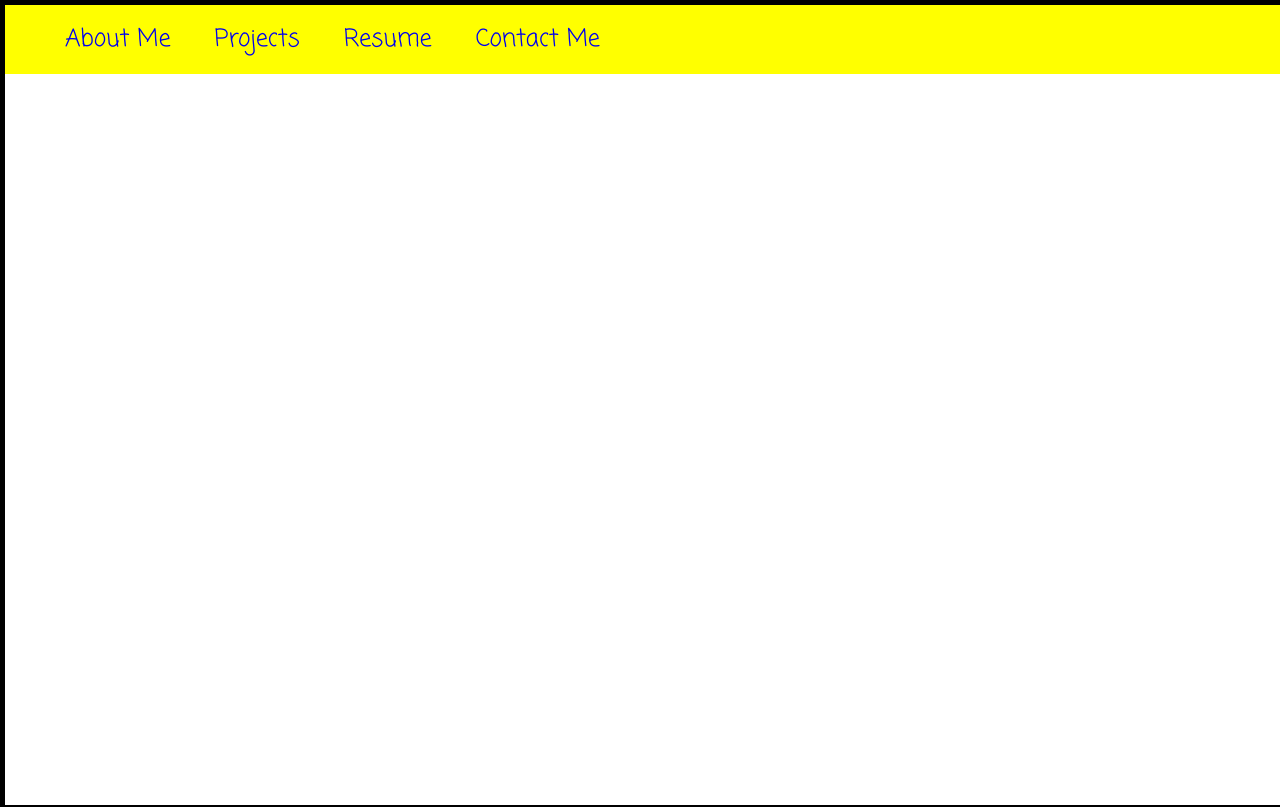
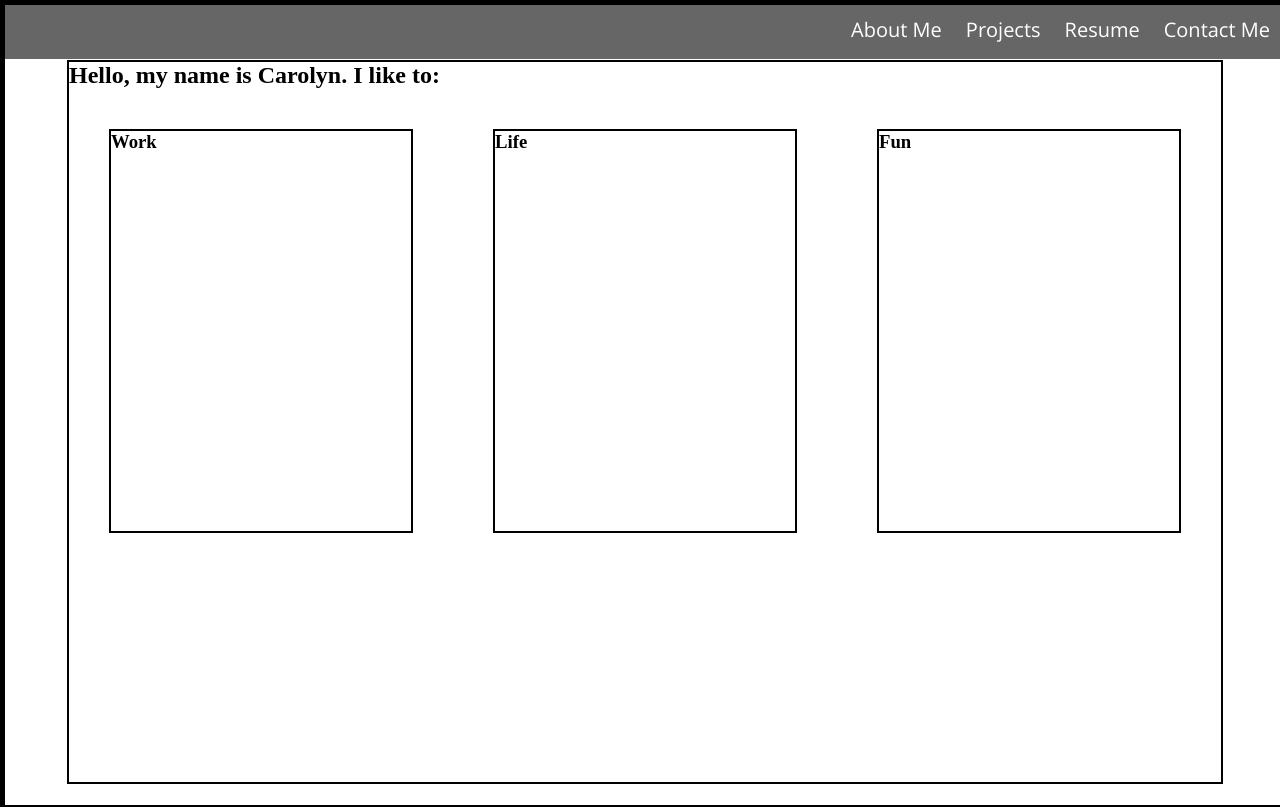
Before and after one commit to ganondalf/ganondalf.github.io, a plain HTML site: page index.html in a window 1280 px wide. Shown: the top 807 px of the page. Drawn offline with nearby package versions, Linux system fonts and the light colour scheme.

Commit message:
add style

```diff
--- a/css/style.css
+++ b/css/style.css
@@ -13,20 +13,85 @@ body {
 }
 
 nav {
+  text-align: right;
   position: fixed;
   width: 100%;
-  height: auto%;
-  background-color: yellow;
+  background-color: black;
+  opacity: 0.6;
 }
 
 nav ul li {
-  font-size: 24px;
-  font-family: 'Coming Soon', serif, cursive;
-  padding: 20px;
+  font-size: 20px;
+  font-family: 'Open Sans', sans-serif;
+  padding: 10px;
   display: inline;
 }
 
 nav ul li a {
   text-decoration: none;
-  text-align: center;
+  color: white;
 }
+
+.full-page .welcome{
+  overflow: hidden;
+  width: 100%;
+  height: 100%;
+}
+
+#slidingPage{
+  position: relative;
+  width: 100%;
+  height: 100%;
+  background-color: black;
+}
+
+#thoughtbox {
+  position: relative;
+  margin-left: 20%;
+  top: 100px;
+  width: 350px;
+  height: 350px;
+  border: 5px solid white;
+}
+
+#thoughtbox h1 {
+  -webkit-backface-visibility: hidden;
+  position: relative;
+  font-family: 'Advent Pro', sans-serif;
+  font-size: 30px;
+  color: white;
+  margin-left: 20% ;
+  margin-top: 40%;
+}
+
+.full-page .aboutMe img {
+  overflow: hidden;
+  width: 100%;
+  height: 100%;
+  background-color:
+}
+
+.innerContainer {
+  width: 90%;
+  height: 90%;
+  margin: 0 auto;
+  margin-top: 55px;
+  border: 2px solid black;
+}
+
+.innerContainer h1 {
+  margin: 0 auto;
+}
+.aboutBox{
+  dislay: inline-block;
+  position: relative;
+  margin: 40px;
+  float: left;
+  width: 300px;
+  height: 400px;
+}
+.work, .learn, .relax{
+
+  border: 2px solid black;
+
+}
--- a/index.html
+++ b/index.html
@@ -7,18 +7,15 @@
   <meta name="author" content="">
   <link rel="stylesheet" type="text/css" href="css/style.css">
   <link rel="stylesheet" type="text/css" href="css/layout.css">
-  <link href='http://fonts.googleapis.com/css?family=Coming+Soon' rel='stylesheet' type='text/css'>
+  <link href='http://fonts.googleapis.com/css?family=Open+Sans:400,300' rel='stylesheet' type='text/css'>
   <link rel="shortcut icon" href="images/favicon.ico">
   <link rel="cover photo" href="images/cover-pic.jpg">
   <link rel="resume pdf" href="images/Tech-CV-May2014.pdf">
   <script src="http://ajax.googleapis.com/ajax/libs/jquery/1.11.1/jquery.min.js"></script>
   <script src="js/index.js"></script>
-  <script src="http://ajax.googleapis.com/ajax/libs/jquery/1.11.1/jquery.min.js"></script>
 
 </head>
 <body>
-
-  <section class="full-page welcome">
    <header>
       <nav>
         <ul>
@@ -29,12 +26,34 @@
         </ul>
       </nav>
   </header>
+  <section class='full-page welcome'>
+    <div id='slidingPage'>
+      <div id='thoughtbox'>
+        <h1>CAROLYN GANON</h1>
+      </div>
+    </div>
   </section>
 
+  <section class="full-page aboutMe">
+    <div class='innerContainer'>
+      <h1>Hello, my name is Carolyn. I like to:</h1>
 
-  <section class="full-page aboutMe"></section>
+      <article class='aboutBox work'>
+        <h1>Work</h1>
+      </article>
+      <article class='aboutBox learn'>
+        <h1>Life</h1>
+      </article>
+      <article class='aboutBox relax'>
+        <h1>Fun</h1>
+      </article>
+
+    </div>
+  </section>
+
   <section class="full-page projects"></section>
   <section class="full-page resume"></section>
   <section class="full-page contactMe"></section>
 </body>
+
 </html>
--- a/js/index.js
+++ b/js/index.js
@@ -1,6 +1,27 @@
 var wholePage = {
+
   onReady: function(){
+    wholePage.firstAction();
     $('a[href="#"]').click(wholePage.scrollToSection);
+  },
+
+  positionBox: function(){
+    var width = $('.welcome').width() / 4;
+    var height = $('.welcome').height() / 4;
+    $('#thoughtbox').css({'position': 'relative', 'margin-left': width +'px'})
+  },
+
+  firstAction: function(){
+    var width = $('#slidingPage').width();
+    var halfWidth = width / 3;
+    $('#thoughtbox h1').animate({left: halfWidth},2000);
+    window.setTimeout(wholePage.hidePage, 2800);
+   },
+
+  hidePage: function(){
+    var width = $('.welcome').width();
+    // $('.welcome').animate({top: width}, {queue:false, duration: 2000});
+    $('.welcome').fadeOut();
   },
 
   scrollToSection: function(event){
```
Also changed, not shown: images/green.jpg (added), images/multicolor.jpg (added), images/onlyhead.png (added). Lines whose indentation alone changed are shown as unchanged.
